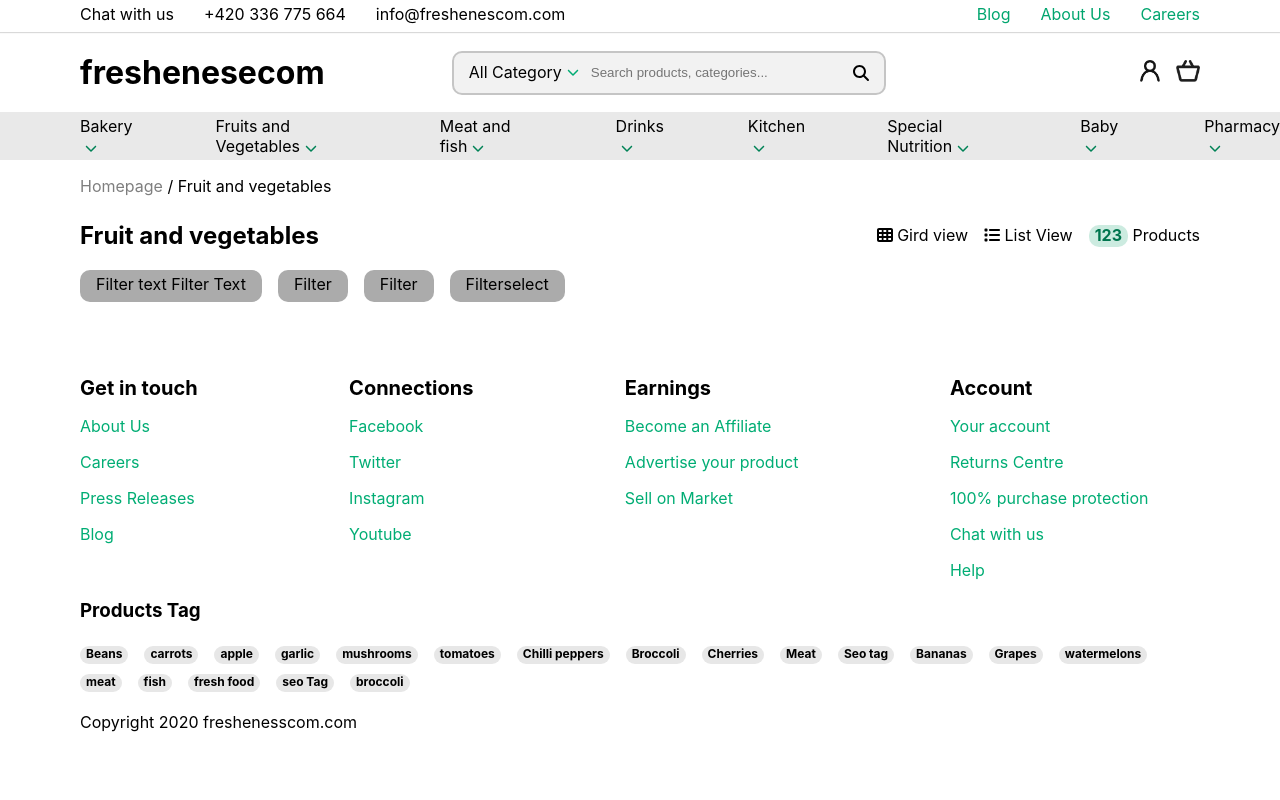
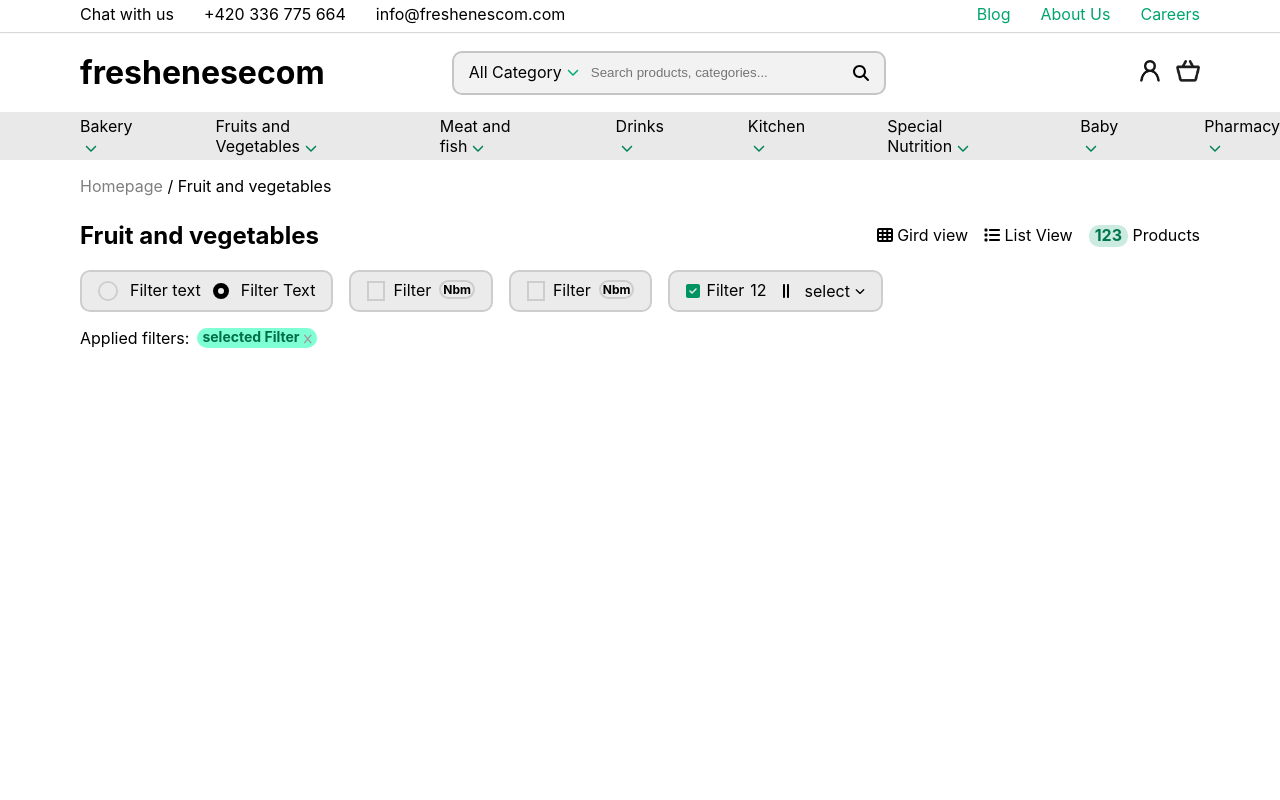
Before and after one commit to doal116/e-commerce-react-website, a React (Create React App) app: page / in a window 1280 px wide. Shown: the top 800 px of the page. Built offline with nearby package versions, Linux system fonts and the light colour scheme.

Commit message:
feat: Category page, upper part update

```diff
--- a/src/components/category/category.css
+++ b/src/components/category/category.css
@@ -32,8 +32,101 @@
     column-gap: 16px;
 }
 
-.Title > .filters >div{
-    background-color: rgb(171, 171, 171);
+.Title > .filters > div{
+    background-color: rgb(235, 235, 235);
     border-radius: 10px;
-    padding: 4px 16px 0px 16px;
+    padding: 8px 16px 8px 16px;
+    border:2px solid rgb(205, 205, 205);
 }
+
+.Title > .filters > .filter1{
+    display: flex;
+    column-gap: 12px;
+    align-items: center;
+}
+
+.Title > .filters > .filter1 > span{
+    margin-bottom: 2px;
+}
+.Title > .filters > .filter1 > .circle{
+    border:2px solid rgb(205, 205, 205);
+    border-radius: 50%;
+    color: rgb(235, 235, 235);
+}
+.Title > .filters > .filter2 {
+    display: flex;
+    align-items: center;
+    column-gap: 8px;
+}
+.Title > .filters > .filter2 >span{
+    margin-bottom: 2px;
+}
+.Title > .filters > .filter2 > .square{
+    color: rgb(235, 235, 235);
+    border: 2px solid rgb(205, 205, 205);
+}
+.Title > .filters > .filter2  > .nbm{
+    border: 2px solid rgb(205, 205, 205);
+    font-size:12px;
+    border-radius: 10px;
+    padding: 0px 2px 0px 2px;
+    font-weight: bold;
+}
+
+.Title > .filters > .filter3 {
+    display: flex;
+    column-gap: 16px;
+    align-items: center;
+}
+.Title > .filters >.filter3 > .leftSide{
+    display: flex;
+    column-gap: 6px;
+    align-items: center;
+}
+.Title > .filters >.filter3 > .leftSide> span{
+    padding-bottom: 2px;
+}
+.Title > .filters > .filter3 > span{
+    padding-bottom: 2px;
+}
+.Title > .filters > .filter3 > .selectSection{
+    display: flex;
+    align-items: center;
+    column-gap: 5px;
+}
+.Title > .filters > .filter3 > .selectSection > .selectArrow{
+    font-size:10px;
+}
+.Title > .filters > .filter3 > .leftSide > .squareCheck{
+    color: rgb(0, 148, 99);
+}
+.appliedFilters{
+    margin-top: 16px;
+    display: flex;
+    column-gap: 8px;
+}
+.selectedFilters{
+    background-color: aquamarine;
+    display: flex;
+    column-gap: 5px;
+    align-items: center;
+    padding-right: 5px;
+    padding-left: 5px;
+    padding-bottom: 3px;
+    border-radius: 10px;
+}
+.selectedFilters > span{
+    color: rgb(0, 109, 73);
+    font-weight: bold;
+    font-size:14px;
+}
+.selectedFilters > i{
+    color: rgb(155, 155, 155);
+    margin-top: 4px;
+    font-size: 10px;
+    align-self: center;
+}
+
+.SearchSection{
+    height: 500px;
+}
--- a/src/components/category/category.js
+++ b/src/components/category/category.js
@@ -1,8 +1,29 @@
 
 import React from "react";
-import './category.css'
+import './category.css';
 import { FontAwesomeIcon } from "@fortawesome/react-fontawesome";
-import { faTh, faList } from "@fortawesome/free-solid-svg-icons";
+import { faTh, faList, faDotCircle, faCircle, faSquare, faSquareCheck, faChevronDown, faGripLinesVertical, faX } from "@fortawesome/free-solid-svg-icons";
+
+const LeftSideFilters =()=>{
+    return(
+        <div>
+
+        </div>
+    )
+}
+const ProductSearchResults = ()=>{
+    return(
+        <div>
+        </div>
+    )
+}
+const SearchSection =()=>{
+    return(
+        <div className="SearchSection">
+
+        </div>
+    )
+}
 const Title = ({ categoryName }) => {
     return (
         <div className="Title">
@@ -17,18 +38,45 @@ const Title = ({ categoryName }) => {
                     <p className="productAvailable"><span>123</span> Products</p>
                 </div>
             </div>
+
             <div className="filters">
                 <div className="filter1">
-                   <span>Filter text </span>
+                    <FontAwesomeIcon className="circle" icon={faCircle} />
+                    <span>Filter text </span>
+                    <FontAwesomeIcon icon={faDotCircle} />
                     <span>Filter Text</span>
                 </div>
-                <div className="filter2">Filter</div>
-                <div className="filter3">Filter</div>
-                <div className="filter4">
+                <div className="filter2">
+                    <FontAwesomeIcon className="square" icon={faSquare} />
                     <span>Filter</span>
-                    <span>select</span>
+                    <span className="nbm">Nbm</span>
                 </div>
-                <p></p>
+                <div className="filter2">
+                    <FontAwesomeIcon className="square" icon={faSquare} />
+                    <span>Filter</span>
+                    <span className="nbm">Nbm</span>
+                </div>
+
+                <div className="filter3">
+                    <div className="leftSide">
+                        <FontAwesomeIcon className="squareCheck"icon={faSquareCheck} />
+                        <span>Filter</span>
+                        <span>12</span>
+                    </div>
+                    <FontAwesomeIcon icon={faGripLinesVertical} />
+                    <div className="selectSection">
+                        <span>select</span>
+                        <FontAwesomeIcon className="selectArrow" icon={faChevronDown} />
+                    </div>
+                </div>
+
+            </div>
+            <div className="appliedFilters">
+                <span>Applied filters: </span>
+                <div className="selectedFilters">
+                    <span>selected Filter </span>
+                    <i><FontAwesomeIcon icon={faX} /></i>
+                </div>
             </div>
         </div>
     )
@@ -38,6 +86,7 @@ class Category extends React.Component {
         return (
             <div>
                 <Title categoryName={"Fruit and vegetables"} />
+                <SearchSection />
             </div>
         );
     };
```
